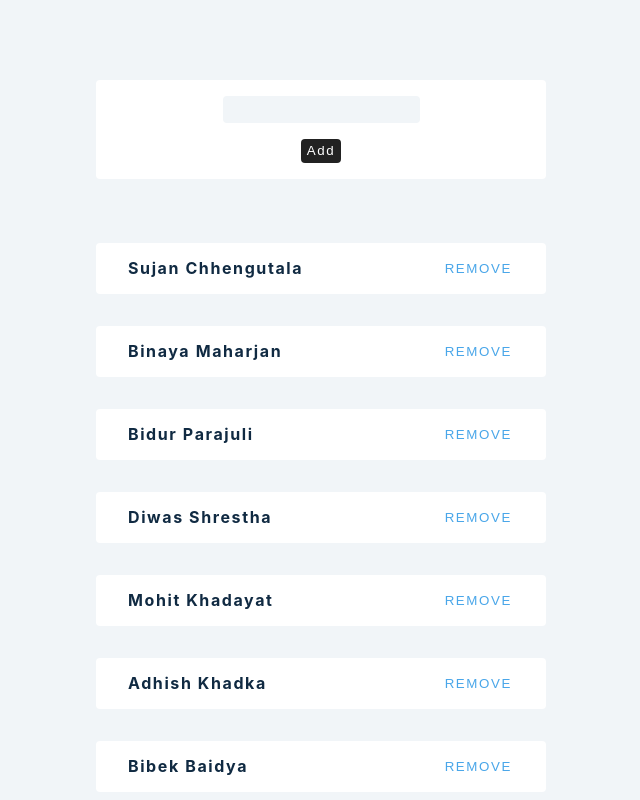
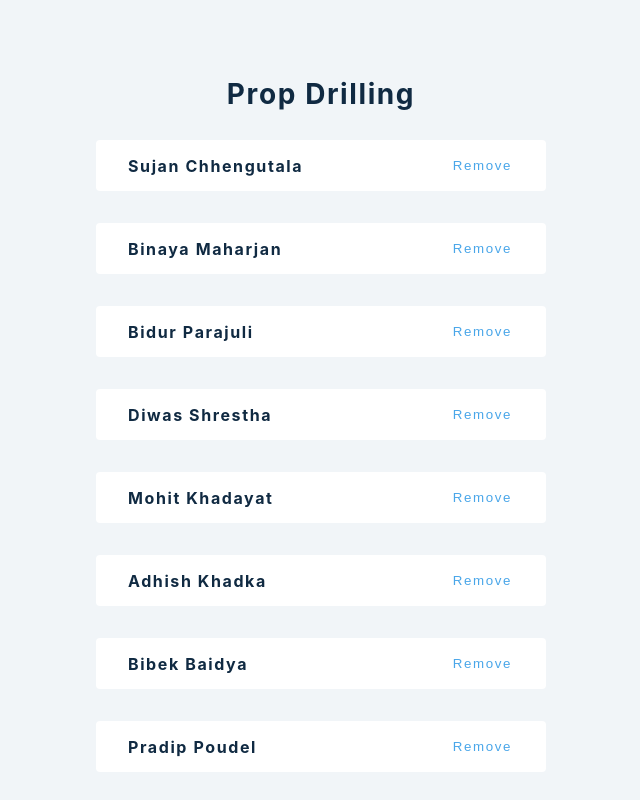
Before and after one commit to sujanchhengutala/React, a React (Create React App) app in the folder reducer-hook/: page / in a window 1280 px wide. Shown: the top 800 px of the page, without its empty margins (319-959 px from the left). Built offline with nearby package versions, Linux system fonts and the light colour scheme.

Commit message:
prop-drilling concepts

```diff
--- /dev/null
+++ b/reducer-hook/src/2-prop-drilling/prop-drilling.js
@@ -0,0 +1,37 @@
+import React, {useState} from 'react'
+import { data } from '../data';
+
+const PropDrilling = () => {
+    const [people, setPeople] = useState(data)
+    const removePerson = (id)=>{
+        setPeople((person)=>{
+            return people.filter((person)=> person.id !== id
+            )
+        })
+    }
+    return (
+        <>
+            <section className='container'>
+                <h3>prop drilling</h3>
+                <List people = {people} removePerson= {removePerson} />
+            </section>
+        </>
+    )
+}
+const List = ({people, removePerson})=>{
+    return (
+    <>
+    { people.map((person)=>{
+        return <SinglePerson key = {person.id} {...person} removePerson = {removePerson} />
+    })}
+    </>)
+}
+const SinglePerson = ({id, name, removePerson})=>{
+    return <div className= 'item'>
+        <h4>{name}</h4>
+        <button onClick = {()=>removePerson(id)} >Remove</button>
+
+    </div>
+}
+
+export default PropDrilling;
--- a/reducer-hook/src/App.js
+++ b/reducer-hook/src/App.js
@@ -1,10 +1,10 @@
-
-import UseReducer from './useReducer-Hook'
-function App() {
+import PropDrilling from './2-prop-drilling/prop-drilling'
+const App = () => {
   return (
-    <UseReducer />
-
-  );
+    <div>
+      <PropDrilling />
+    </div>
+  )
 }
 
-export default App;
+export default App
```
